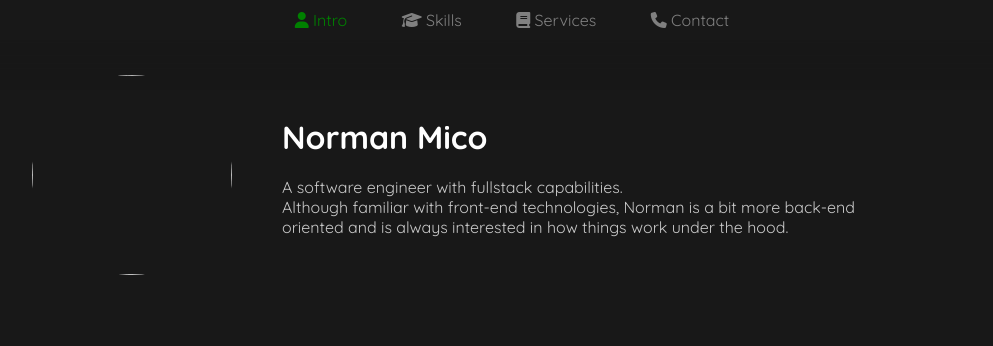
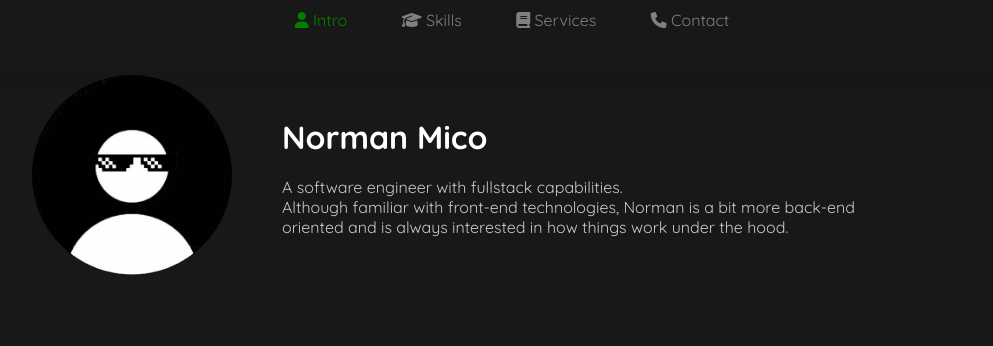
Before and after one commit to norman135/norman135, a plain HTML site: page index.html in a window 1280 px wide. Shown: the top 346 px of the page, without its empty margins (128-1121 px from the left). Drawn offline with Linux system fonts and the light colour scheme.

Commit message:
adding profile pic

```diff
--- a/index.html
+++ b/index.html
@@ -20,7 +20,7 @@
     <div id="intro" class="section">
         <div class="image-desc-div">
             <div class="circular-image">
-                <img src="./images/profile.png" alt="">
+                <img src="./images/profile.jpeg" alt="">
             </div>
             <div class="description">
                 <h2 class="sub-title">Norman Mico</h2>
@@ -79,7 +79,7 @@
         <div class="project">
             <div class="project-image-space">
                 <div class="project-image">
-                    <img src="./images/profile.png" alt="">
+                    <img src="./images/productdevelopment.png" alt="">
                 </div>
             </div>
             <div class="project-desc-space">
@@ -94,7 +94,7 @@
             </div>
             <div class="project-image-space">
                 <div class="project-image">
-                    <img src="./images/profile.png" alt="">
+                    <img src="./images/productenhancement.png" alt="">
                 </div>
             </div>
         </div>
```
Also changed, not shown: images/profile.jpeg (added).
